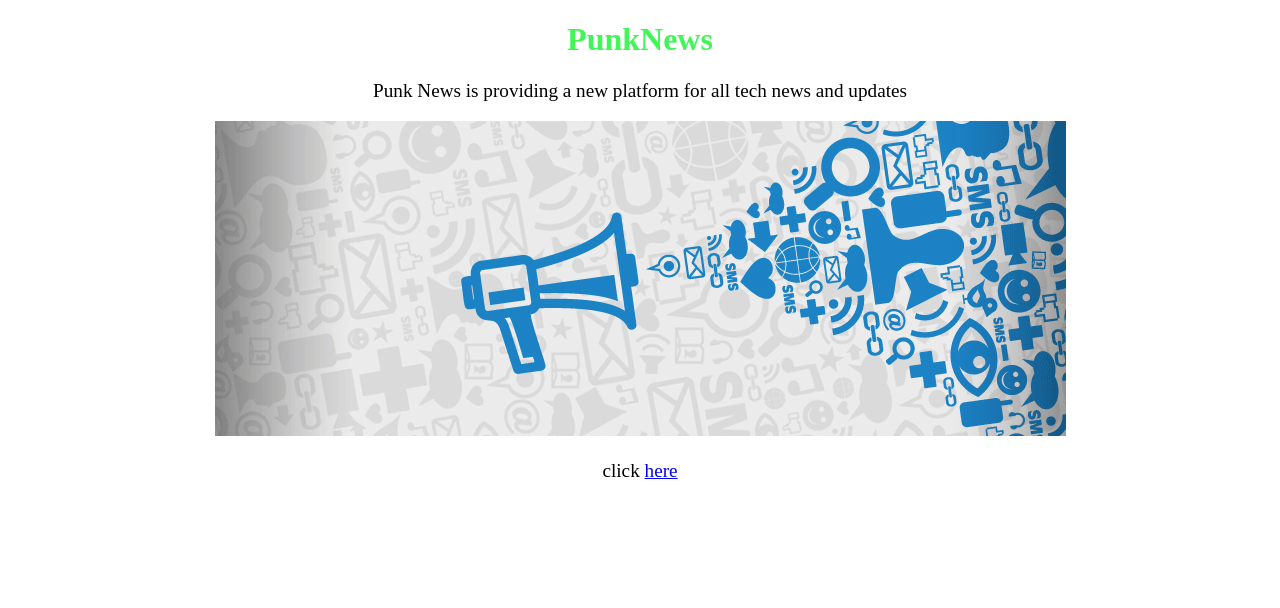
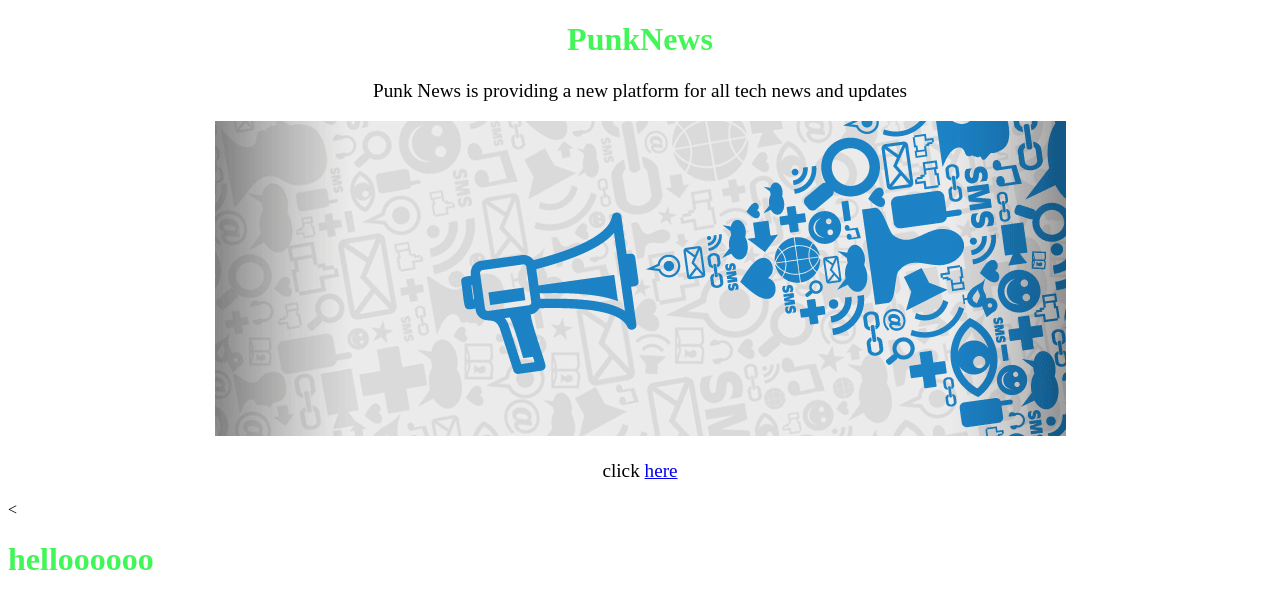
Before and after one commit to Sheshank-Srivastava/masterclassHTML, a plain HTML site: page hello.html in a window 1280 px wide. Drawn offline with Linux system fonts and the light colour scheme; files that its build step writes are made by us from their sources; files whose address does not match are found by name.

Commit message:
new Changes

```diff
--- a/sheshank.html
+++ b/hello.html
@@ -15,5 +15,6 @@
 			<a href="http://indiatoday.intoday.in/news.html">here
 			</a>
 		</p>
+		<<h1>helloooooo</h1>
 	</body>
 </html>
```
